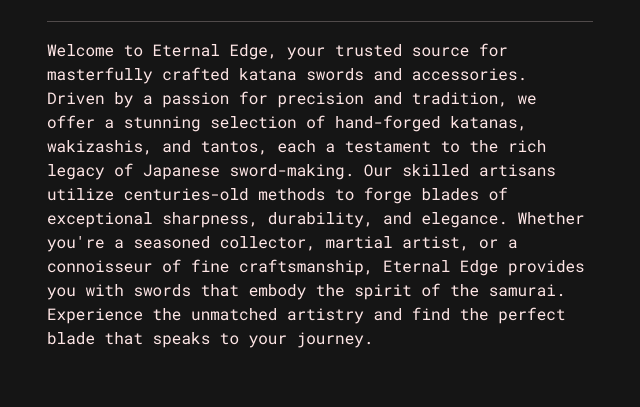
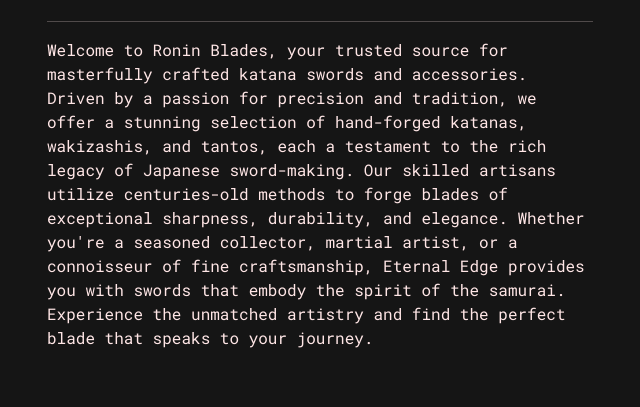
Before and after one commit to ShOoMYx/ronin-blades, a plain HTML site: page author.html in a window 1280 px wide. Shown: the part 287-694 px from the top of the page, 35-675 px from the left. Drawn offline with nearby package versions, Linux system fonts and the light colour scheme.

Commit message:
Update author.html

```diff
--- a/author.html
+++ b/author.html
@@ -47,7 +47,7 @@
                 <h1 class="text-center">Milos Radulovic 130/23</h1>
                 <hr />
                 <p>
-                  Welcome to Eternal Edge, your trusted source for masterfully crafted katana swords and accessories. Driven by a passion for precision and tradition, we offer a stunning selection of hand-forged katanas, wakizashis, and tantos, each a testament to the rich legacy of Japanese sword-making. Our skilled artisans utilize centuries-old methods to forge blades of exceptional sharpness, durability, and elegance. Whether you're a seasoned collector, martial artist, or a connoisseur of fine craftsmanship, Eternal Edge provides you with swords that embody the spirit of the samurai. Experience the unmatched artistry and find the perfect blade that speaks to your journey.</p>
+                  Welcome to Ronin Blades, your trusted source for masterfully crafted katana swords and accessories. Driven by a passion for precision and tradition, we offer a stunning selection of hand-forged katanas, wakizashis, and tantos, each a testament to the rich legacy of Japanese sword-making. Our skilled artisans utilize centuries-old methods to forge blades of exceptional sharpness, durability, and elegance. Whether you're a seasoned collector, martial artist, or a connoisseur of fine craftsmanship, Eternal Edge provides you with swords that embody the spirit of the samurai. Experience the unmatched artistry and find the perfect blade that speaks to your journey.</p>
               </div>
               <div><img src="imgs/portret.jpeg" alt="portrait" class="border border-secondary w-75 m-5"></div>
           </section>
```
